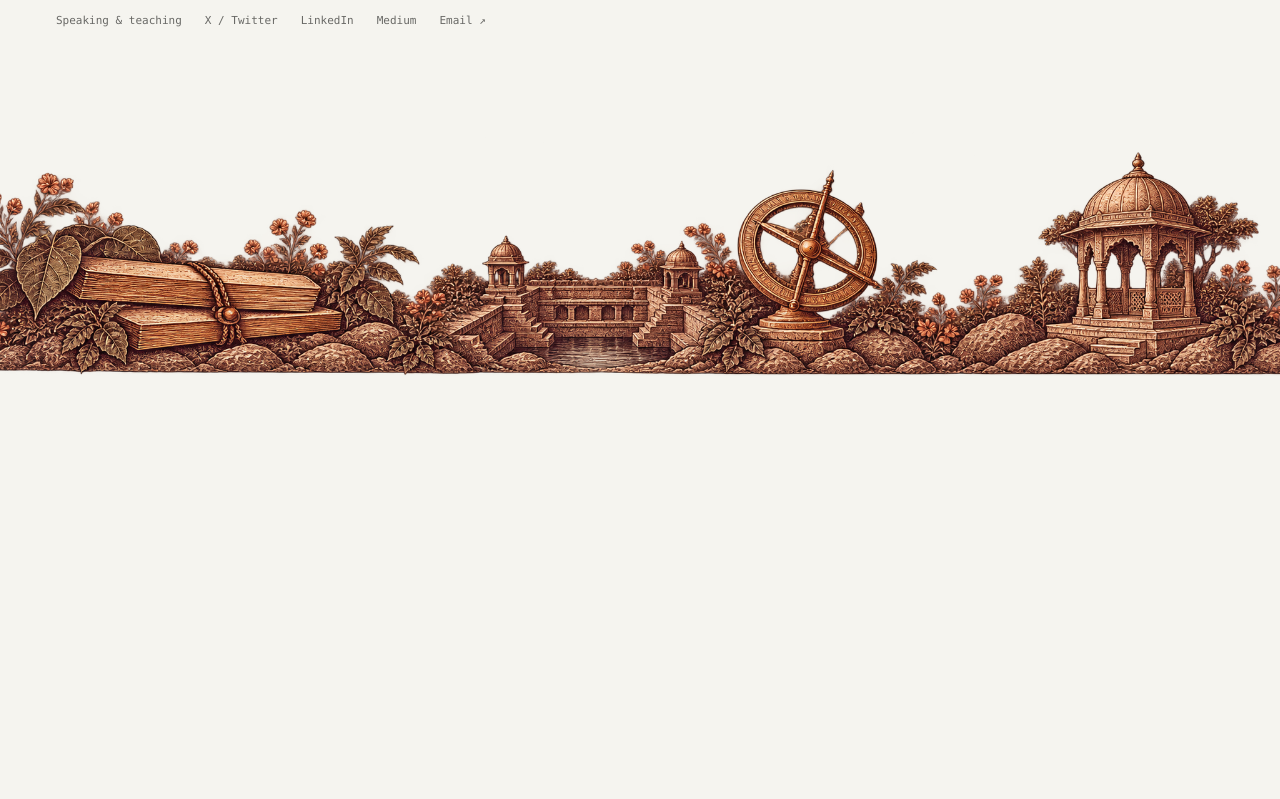
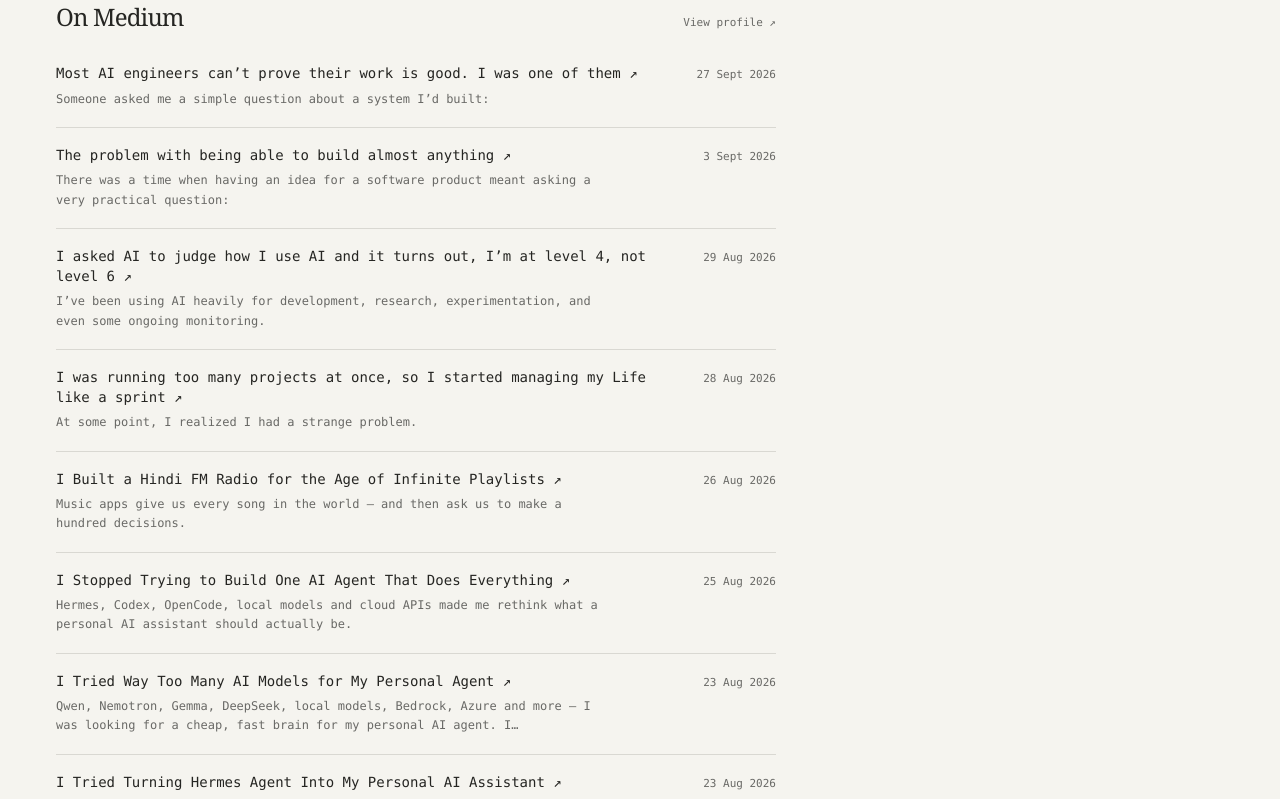
Before and after one commit to shivamrox87/shivam.portfolio, a Next.js app: page /writing in a window 1280 px wide. Shown: the part 1620-2419 px from the top of the page. Before the commit the page ends 2006 px from the top, so only its background shows below. Built offline with nearby package versions, Linux system fonts and the light colour scheme; no server answers.

Commit message:
Show Medium article previews on Writing page

```diff
--- a/src/app/reference-site.css
+++ b/src/app/reference-site.css
@@ -81,6 +81,18 @@ body { background:var(--reference-paper) !important; }
 .reference-writing-group a { color:var(--reference-ink); font-size:13px; text-decoration:none; }
 .reference-writing-group a:hover { text-decoration:underline; text-underline-offset:3px; }
 .reference-writing-group time { color:var(--reference-muted); font-size:11px; white-space:nowrap; }
+.reference-medium { margin-top:58px; padding-top:24px; border-top:1px solid var(--reference-line); }
+.reference-medium-heading { display:flex; align-items:baseline; justify-content:space-between; gap:20px; margin-bottom:14px; }
+.reference-medium-heading h2 { margin:0; font:400 24px/1.2 Georgia,'Times New Roman',serif; letter-spacing:-.035em; }
+.reference-medium-heading > a { color:var(--reference-muted); font-size:11px; white-space:nowrap; text-decoration:none; }
+.reference-medium-heading > a:hover { color:var(--reference-ink); text-decoration:underline; text-underline-offset:3px; }
+.reference-medium ul { margin:0; padding:0; list-style:none; }
+.reference-medium li { padding:17px 0 18px; border-bottom:1px solid var(--reference-line); }
+.reference-medium-title { display:flex; justify-content:space-between; align-items:baseline; gap:20px; }
+.reference-medium-title a { color:var(--reference-ink); font-size:14px; line-height:1.45; text-decoration:none; }
+.reference-medium-title a:hover { text-decoration:underline; text-underline-offset:3px; }
+.reference-medium-title time { color:var(--reference-muted); font-size:11px; white-space:nowrap; }
+.reference-medium li p,.reference-medium-fallback { max-width:560px; margin:6px 0 0; color:var(--reference-muted); font-size:12px; line-height:1.6; }
 .reference-contact { min-height:290px; padding-top:12px; }
 .reference-contact p { max-width:530px; margin:37px 0 0; font-size:14px; line-height:1.65; }
 .reference-contact-form { margin-top:36px; }
@@ -153,6 +165,7 @@ body { background:var(--reference-paper) !important; }
   .writing-detail article h1 { font-size:34px; }
   .writing-inline-artwork { width:min(100%,340px); margin-top:32px; }
   .reference-writing-group { grid-template-columns:56px 1fr; }
+  .reference-medium-title { flex-direction:column; align-items:flex-start; gap:4px; }
   .reference-about-section { grid-template-columns:1fr; gap:12px; margin-top:50px; }
   .reference-session { grid-template-columns:1fr; gap:18px; }
   .reference-session-image { width:100%; height:auto; aspect-ratio:4/3; }
--- a/src/app/writing/page.js
+++ b/src/app/writing/page.js
@@ -1,12 +1,53 @@
 import { blogs } from "@/server/data";
+import mediumPostsFallback from "@/data/medium-posts-fallback.json";
+import { load } from "cheerio";
 import Link from "next/link";
+import Parser from "rss-parser";
+
+export const revalidate = 3600;
+
+const mediumProfile = "https://medium.com/@shivam--maurya";
+
+async function getMediumPosts() {
+  try {
+    const response = await fetch("https://medium.com/feed/@shivam--maurya", {
+      next: { revalidate: 3600 },
+      signal: AbortSignal.timeout(5000),
+    });
+    if (!response.ok) return mediumPostsFallback;
+
+    const parser = new Parser({ customFields: { item: [["content:encoded", "contentEncoded"]] } });
+    const feed = await parser.parseString(await response.text());
+    const posts = feed.items.slice(0, 10).flatMap((item) => {
+      if (!item.title || !item.link) return [];
+      let url;
+      try { url = new URL(item.link); } catch { return []; }
+      if (url.hostname !== "medium.com" && !url.hostname.endsWith(".medium.com")) return [];
+
+      const $ = load(item.contentEncoded || item.content || "");
+      const excerpt = $("p").toArray().map((paragraph) => $(paragraph).text().trim())
+        .find((text) => text.length > 35 && !text.includes("Continue reading on Medium"));
+
+      return [{
+        title: item.title,
+        href: `${url.origin}${url.pathname}`,
+        publishedAt: item.pubDate || null,
+        excerpt: excerpt?.slice(0, 180) || "",
+      }];
+    });
+    return posts.length ? posts : mediumPostsFallback;
+  } catch {
+    return mediumPostsFallback;
+  }
+}
 
 export const metadata = {
   title: "Writing",
   description: "Notes on AI engineering, developer tools, and building useful products.",
 };
 
-export default function WritingPage() {
+export default async function WritingPage() {
+  const mediumPosts = await getMediumPosts();
   const groups = blogs.reduce((result, post) => {
     const year = post.postedOn.match(/20\d{2}/)?.[0] || "Earlier";
     (result[year] ||= []).push(post);
@@ -20,5 +61,22 @@ export default function WritingPage() {
       <h2>{year}</h2>
       <ul>{groups[year].map((post) => <li key={post.slug}><Link href={`/writing/${post.slug}`}>{post.blogHeading}</Link><time>{post.postedOn.replace(/,?\s*20\d{2}/, "")}</time></li>)}</ul>
     </section>)}
+    <section className="reference-medium" aria-labelledby="medium-heading">
+      <div className="reference-medium-heading">
+        <h2 id="medium-heading">On Medium</h2>
+        <a href={mediumProfile} target="_blank" rel="noopener noreferrer">View profile ↗</a>
+      </div>
+      {mediumPosts.length ? <ul>
+        {mediumPosts.map((post) => {
+          const date = post.publishedAt ? new Date(post.publishedAt) : null;
+          return <li key={post.href}>
+          <div className="reference-medium-title">
+            <a href={post.href} target="_blank" rel="noopener noreferrer">{post.title} ↗</a>
+            {date && !Number.isNaN(date.valueOf()) ? <time dateTime={date.toISOString()}>{date.toLocaleDateString("en-IN", { day: "numeric", month: "short", year: "numeric", timeZone: "UTC" })}</time> : null}
+          </div>
+          {post.excerpt ? <p>{post.excerpt}</p> : null}
+        </li>; })}
+      </ul> : <p className="reference-medium-fallback">More writing is available on my Medium profile.</p>}
+    </section>
   </main>;
 }
--- /dev/null
+++ b/src/data/medium-posts-fallback.json
@@ -0,0 +1,62 @@
+[
+  {
+    "title": "Most AI engineers can’t prove their work is good. I was one of them",
+    "href": "https://shivam--maurya.medium.com/the-day-i-couldnt-answer-how-do-you-know-it-s-good-b3a450e5d6eb",
+    "publishedAt": "Sun, 27 Sep 2026 07:31:46 GMT",
+    "excerpt": "Someone asked me a simple question about a system I’d built:"
+  },
+  {
+    "title": "The problem with being able to build almost anything",
+    "href": "https://shivam--maurya.medium.com/the-problem-with-being-able-to-build-almost-anything-94b5394e0cc4",
+    "publishedAt": "Thu, 03 Sep 2026 20:36:31 GMT",
+    "excerpt": "There was a time when having an idea for a software product meant asking a very practical question:"
+  },
+  {
+    "title": "I asked AI to judge how I use AI and it turns out, I’m at level 4, not level 6",
+    "href": "https://shivam--maurya.medium.com/i-asked-ai-to-judge-how-i-use-ai-and-it-turns-out-im-at-level-4-not-level-6-3169f6fbff12",
+    "publishedAt": "Sat, 29 Aug 2026 15:36:49 GMT",
+    "excerpt": "I’ve been using AI heavily for development, research, experimentation, and even some ongoing monitoring."
+  },
+  {
+    "title": "I was running too many projects at once, so I started managing my Life like a sprint",
+    "href": "https://shivam--maurya.medium.com/i-was-running-too-many-projects-at-once-so-i-started-managing-my-life-like-a-sprint-76caf5bc1e2b",
+    "publishedAt": "Fri, 28 Aug 2026 06:56:13 GMT",
+    "excerpt": "At some point, I realized I had a strange problem."
+  },
+  {
+    "title": "I Built a Hindi FM Radio for the Age of Infinite Playlists",
+    "href": "https://shivam--maurya.medium.com/i-built-a-hindi-fm-radio-for-the-age-of-infinite-playlists-fcd7026feeba",
+    "publishedAt": "Wed, 26 Aug 2026 17:28:13 GMT",
+    "excerpt": "Music apps give us every song in the world — and then ask us to make a hundred decisions."
+  },
+  {
+    "title": "I Stopped Trying to Build One AI Agent That Does Everything",
+    "href": "https://shivam--maurya.medium.com/i-stopped-trying-to-build-one-ai-agent-that-does-everything-fd8a725f4df4",
+    "publishedAt": "Tue, 25 Aug 2026 08:26:27 GMT",
+    "excerpt": "Hermes, Codex, OpenCode, local models and cloud APIs made me rethink what a personal AI assistant should actually be."
+  },
+  {
+    "title": "I Tried Way Too Many AI Models for My Personal Agent",
+    "href": "https://shivam--maurya.medium.com/i-tried-way-too-many-ai-models-for-my-personal-agent-05d217886c2f",
+    "publishedAt": "Sun, 23 Aug 2026 08:20:01 GMT",
+    "excerpt": "Qwen, Nemotron, Gemma, DeepSeek, local models, Bedrock, Azure and more — I was looking for a cheap, fast brain for my personal AI agent. I…"
+  },
+  {
+    "title": "I Tried Turning Hermes Agent Into My Personal AI Assistant",
+    "href": "https://shivam--maurya.medium.com/i-tried-turning-hermes-agent-into-my-personal-ai-assistant-46bd400fc53a",
+    "publishedAt": "Sun, 23 Aug 2026 08:12:26 GMT",
+    "excerpt": "I deployed it on my own Linux server, connected it to Google Chat, and tried to make it part of my daily life. It didn’t go exactly as…"
+  },
+  {
+    "title": "Reducing Engineering Bottlenecks by Making Repository Context Accessible",
+    "href": "https://shivam--maurya.medium.com/reducing-engineering-bottlenecks-by-making-repository-context-accessible-a3898d9e7513",
+    "publishedAt": "Wed, 22 Apr 2026 14:55:32 GMT",
+    "excerpt": "In most engineering teams, understanding a system still looks like this:"
+  },
+  {
+    "title": "Top 10 internal AI workflow risks and how to prevent them",
+    "href": "https://shivam--maurya.medium.com/top-10-internal-ai-workflow-risks-and-how-to-prevent-them-1476b2e8b7f2",
+    "publishedAt": "Fri, 17 Apr 2026 19:15:50 GMT",
+    "excerpt": "What happens:Teams start using AI inside old processes, so instead of removing work, AI adds another layer of checking, prompting, and editing. This is one of the main reasons comp"
+  }
+]
```
